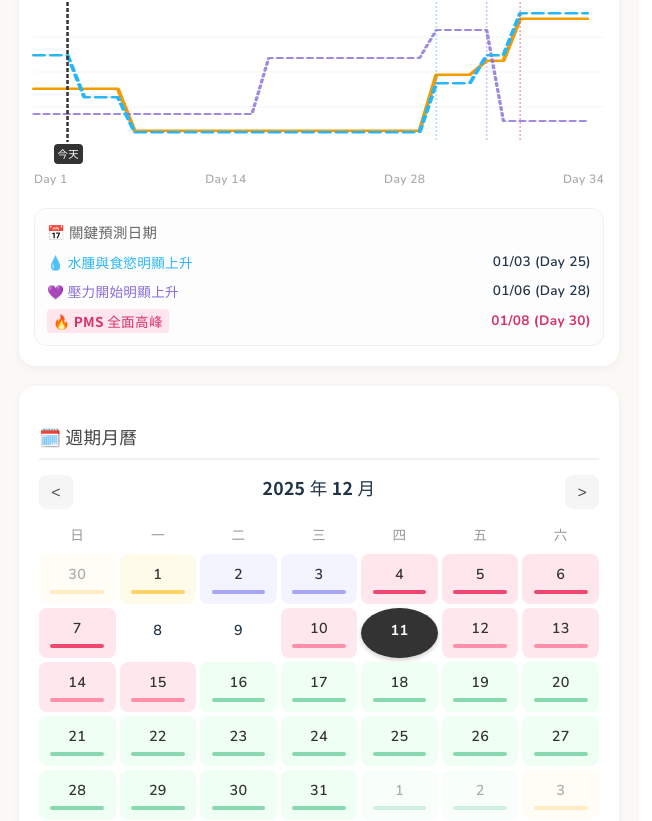
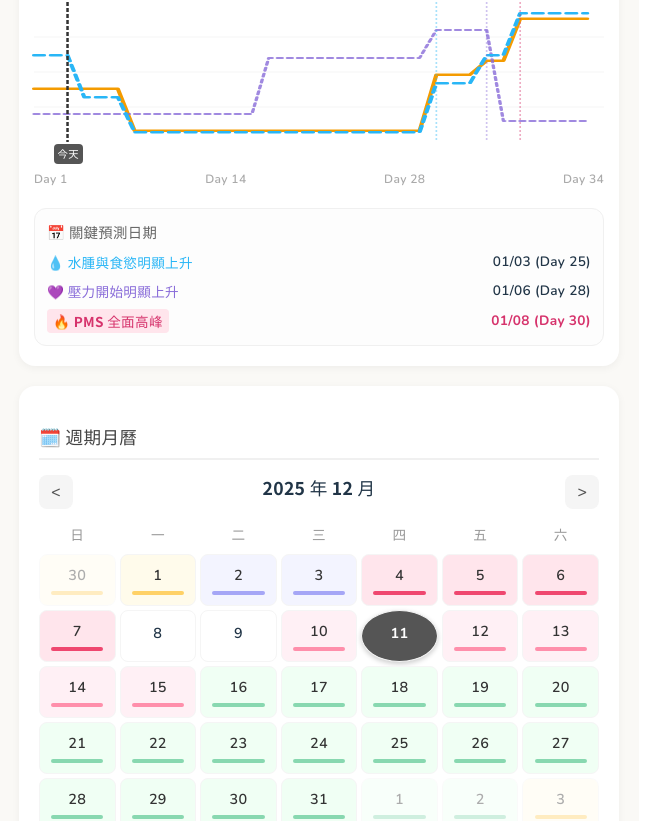
Before and after one commit to phoebehaungs/phoebe-cycle-tracker, a React (Vite) app: page / in a window 1280 px wide. Shown: the part 392-1213 px from the top of the page, without its empty margins (1-653 px from the left). Built offline with nearby package versions, Linux system fonts and the light colour scheme.

Commit message:
Update App.tsx

```diff
--- a/src/App.tsx
+++ b/src/App.tsx
@@ -60,7 +60,7 @@ const PHASE_RULES: PhaseDefinition[] = [
     care: ['不逼自己運動', '多喝暖身飲', '早餐多一點蛋白質'],
     tips: '這段是妳最「穩定」的時候，水腫正在代謝，適合讓身體慢慢調整。',
     color: '#FF8FAB', // 溫暖粉紅
-    lightColor: '#FFE7EE',
+    lightColor: '#FFF0F5',
     hormone: '雌激素與黃體素低點',
     accent: '#FB6F92'
   },
@@ -142,6 +142,8 @@ const formatLocalDate = (date: Date): string => {
 const getDaysDifference = (date1: string, date2: string): number => {
   const d1 = parseLocalDate(date1);
   const d2 = parseLocalDate(date2);
+  d1.setHours(0,0,0,0);
+  d2.setHours(0,0,0,0);
   return Math.floor((d2.getTime() - d1.getTime()) / (1000 * 60 * 60 * 24));
 };
 
@@ -206,9 +208,10 @@ const PhoebeCycleTracker: React.FC = () => {
   useEffect(() => { localStorage.setItem(LOCAL_STORAGE_KEY, JSON.stringify(history)); }, [history]);
   useEffect(() => { localStorage.setItem(SYMPTOM_STORAGE_KEY, JSON.stringify(symptomRecords)); }, [symptomRecords]);
 
-  // 確保 "今天" 是基於本地時間，且不會因為跨日而未更新 (依賴組件重繪)
-  const todayStr = useMemo(() => formatLocalDate(new Date()), []);
+  const [todayStr, setTodayStr] = useState(formatLocalDate(new Date()));
   const [currentMonth, setCurrentMonth] = useState(new Date());
+
+  useEffect(() => { setTodayStr(formatLocalDate(new Date())); }, []);
 
   const [inputDate, setInputDate] = useState(todayStr);
   const [modalDetail, setModalDetail] = useState<DateDetail | null>(null);
@@ -397,6 +400,7 @@ const PhoebeCycleTracker: React.FC = () => {
 
     for (let day = 1; day <= totalDays; day++) {
         let intensity = 50;
+
         if (type === 'appetite') {
             if (day <= 6) intensity = 60 + 2;
             else if (day <= 24) intensity = 90 + 2;
@@ -431,7 +435,7 @@ const PhoebeCycleTracker: React.FC = () => {
   const stressRiseDateStr = formatShortDate(addDays(lastStartDate, stressRiseDay - 1));
   const pmsPeakDateStr = formatShortDate(addDays(lastStartDate, pmsPeakDay - 1));
 
-  // 用於圖表的 "今天" 位置 (限制在 0-34 範圍內，避免線條跑出去)
+  // 用於圖表的 "今天" 位置
   const chartDaysPassed = Math.min(Math.max(daysPassed, 1), 34);
 
   const dayNames = ['日', '一', '二', '三', '四', '五', '六'];
@@ -493,16 +497,19 @@ const PhoebeCycleTracker: React.FC = () => {
             </div>
         </div>
 
-        {/* SVG Chart */}
-        <div style={{ position: 'relative', height: '140px' }}>
+        <div style={{ position: 'relative', height: '140px', marginTop: '5px' }}>
             <svg viewBox="0 0 340 140" style={{ width: '100%', height: '100%', overflow: 'visible' }} preserveAspectRatio="none">
                 <line x1="0" y1="35" x2="340" y2="35" stroke="#f5f5f5" strokeWidth="1" />
                 <line x1="0" y1="70" x2="340" y2="70" stroke="#f5f5f5" strokeWidth="1" />
                 <line x1="0" y1="105" x2="340" y2="105" stroke="#f5f5f5" strokeWidth="1" />
 
-                {/* Lines */}
+                {/* Appetite (Orange) */}
                 <polyline points={getCurvePoints(340, 140, 'appetite')} fill="none" stroke="#F49B00" strokeWidth="2.5" strokeLinecap="round" strokeLinejoin="round" />
+
+                {/* Hormone (Purple) */}
                 <polyline points={getCurvePoints(340, 140, 'hormone')} fill="none" stroke="#896CD9" strokeWidth="2" strokeLinecap="round" strokeLinejoin="round" strokeDasharray="3,3" opacity="0.8" />
+
+                {/* Edema (Blue) */}
                 <polyline points={getCurvePoints(340, 140, 'edema')} fill="none" stroke="#29B6F6" strokeWidth="2.5" strokeLinecap="round" strokeLinejoin="round" strokeDasharray="6,4" />
 
                 {/* Today Line */}
@@ -512,25 +519,12 @@ const PhoebeCycleTracker: React.FC = () => {
                     stroke="#333" strokeWidth="1.5" strokeDasharray="4,2"
                 />
 
-                {/* 關鍵日期 Vertical Lines (No Text) */}
+                {/* Critical Date Lines */}
                 <line x1={((edemaRiseDay-1) / 34) * 340} y1="0" x2={((edemaRiseDay-1) / 34) * 340} y2="140" stroke="#29B6F6" strokeWidth="1" strokeDasharray="2,2" opacity="0.4" />
                 <line x1={((stressRiseDay-1) / 34) * 340} y1="0" x2={((stressRiseDay-1) / 34) * 340} y2="140" stroke="#896CD9" strokeWidth="1" strokeDasharray="2,2" opacity="0.4" />
                 <line x1={((pmsPeakDay-1) / 34) * 340} y1="0" x2={((pmsPeakDay-1) / 34) * 340} y2="140" stroke="#D6336C" strokeWidth="1" strokeDasharray="2,2" opacity="0.4" />
             </svg>
-            {/* Today Label - SVG 內部 X 座標定位 */}
-            <div style={{
-                position: 'absolute',
-                left: `calc(${(chartDaysPassed / 34) * 100}% - 14px)`,
-                bottom: '-22px',
-                backgroundColor: '#333',
-                color: 'white',
-                fontSize: '0.65rem',
-                padding: '2px 4px',
-                borderRadius: '4px',
-                fontWeight: 'bold',
-                zIndex: 5,
-                fontFamily: 'Noto Sans TC, sans-serif'
-            }}>今天</div>
+            <div style={{ position: 'absolute', left: `calc(${(chartDaysPassed / 34) * 100}% - 14px)`, bottom: '-22px', backgroundColor: '#555', color: 'white', fontSize: '0.65rem', padding: '2px 4px', borderRadius: '4px', fontWeight: 'bold', zIndex: 5, fontFamily: 'Noto Sans TC, sans-serif' }}>今天</div>
         </div>
 
         <div style={{ display: 'flex', justifyContent: 'space-between', fontSize: '0.75rem', color: '#aaa', marginTop: '28px', fontFamily:'Nunito, sans-serif' }}>
@@ -543,17 +537,14 @@ const PhoebeCycleTracker: React.FC = () => {
         {/* 關鍵日期摘要列表 */}
         <div style={{ marginTop: '20px', backgroundColor: '#fdfdfd', borderRadius: '12px', padding: '12px', border: '1px solid #f0f0f0' }}>
             <h4 style={{ margin: '0 0 10px 0', fontSize: '0.9rem', color: '#666' }}>📅 關鍵預測日期</h4>
-
             <div style={{ display: 'flex', justifyContent: 'space-between', alignItems: 'center', marginBottom: '8px', fontSize: '0.85rem' }}>
                 <span style={{color: '#29B6F6', fontWeight:'bold'}}>💧 水腫與食慾明顯上升</span>
                 <span style={{fontFamily:'Nunito, sans-serif'}}>{edemaRiseDateStr} (Day 25)</span>
             </div>
-
             <div style={{ display: 'flex', justifyContent: 'space-between', alignItems: 'center', marginBottom: '8px', fontSize: '0.85rem' }}>
                 <span style={{color: '#896CD9', fontWeight:'bold'}}>💜 壓力開始明顯上升</span>
                 <span style={{fontFamily:'Nunito, sans-serif'}}>{stressRiseDateStr} (Day 28)</span>
             </div>
-
             <div style={{ display: 'flex', justifyContent: 'space-between', alignItems: 'center', fontSize: '0.85rem' }}>
                 <span style={{color: '#D6336C', fontWeight:'bold', backgroundColor:'#FFE5EC', padding:'2px 6px', borderRadius:'4px'}}>🔥 PMS 全面高峰</span>
                 <span style={{fontFamily:'Nunito, sans-serif', fontWeight:'bold', color: '#D6336C'}}>{pmsPeakDateStr} (Day 30)</span>
@@ -583,7 +574,7 @@ const PhoebeCycleTracker: React.FC = () => {
 
             // 修正：今天使用實心深色圓形，週期使用淺色方圓
             const todayStyle = isToday ? {
-                backgroundColor: '#333',
+                backgroundColor: '#555', // 改成深灰色
                 color: 'white',
                 borderRadius: '50%',
                 fontWeight: 'bold',
@@ -609,7 +600,6 @@ const PhoebeCycleTracker: React.FC = () => {
                 }}
               >
                 <div style={{ fontSize: '0.9rem', marginBottom: '4px', fontFamily: 'Nunito, sans-serif' }}>{date.getDate()}</div>
-                {/* 只有非今天且有階段時顯示小條 */}
                 {!isToday && phase && <div style={{ backgroundColor: phase.color, height: '4px', borderRadius: '2px', width: '70%', margin: '0 auto', marginBottom: record ? '2px' : '0' }}></div>}
                 {record && <div style={{...recordDotStyle, backgroundColor: isToday ? 'white' : phase?.accent}}></div>}
               </div>
@@ -644,7 +634,9 @@ const PhoebeCycleTracker: React.FC = () => {
         <div style={cardStyle}>
           <h3 style={cardTitleStyle}>🌡️ 身體症狀與食慾</h3>
           <ul style={listListStyle}>
-            {[...currentPhase.symptoms, ...currentPhase.diet].map((s, i) => <li key={i}>{s}</li>)}
+            {[...currentPhase.symptoms, ...currentPhase.diet].map((s, i) => (
+              <li key={i}>{s}</li>
+            ))}
           </ul>
         </div>
         <div style={{ ...cardStyle, border: `2px solid ${currentPhase.lightColor}` }}>
@@ -730,7 +722,7 @@ const cardTitleStyle: React.CSSProperties = { fontSize: '1.1rem', borderBottom:
 const navButtonStyle: React.CSSProperties = { background: '#f5f5f5', border: 'none', padding: '6px 12px', borderRadius: '8px', cursor: 'pointer', color: '#555', fontFamily: 'Nunito, sans-serif' };
 const calendarGridStyle: React.CSSProperties = { display: 'grid', gridTemplateColumns: 'repeat(7, 1fr)', gap: '4px' };
 const dayNameStyle: React.CSSProperties = { textAlign: 'center', fontSize: '0.85rem', color: '#999', marginBottom: '5px' };
-const calendarDayStyle: React.CSSProperties = { minHeight: '50px', borderRadius: '8px', display: 'flex', flexDirection: 'column', alignItems: 'center', justifyContent: 'center', cursor: 'pointer', position: 'relative' };
+const calendarDayStyle: React.CSSProperties = { minHeight: '50px', borderRadius: '8px', border: '1px solid #f5f5f5', display: 'flex', flexDirection: 'column', alignItems: 'center', justifyContent: 'center', cursor: 'pointer', position: 'relative' };
 const recordDotStyle: React.CSSProperties = { width: '5px', height: '5px', borderRadius: '50%', position: 'absolute', bottom: '4px', right: '4px' };
 const gridContainerStyle: React.CSSProperties = { display: 'flex', gap: '15px', flexWrap: 'wrap', marginTop: '20px' };
 const predictionLabelStyle: React.CSSProperties = { fontSize: '0.9rem', color: '#888', marginBottom: '4px' };
```
